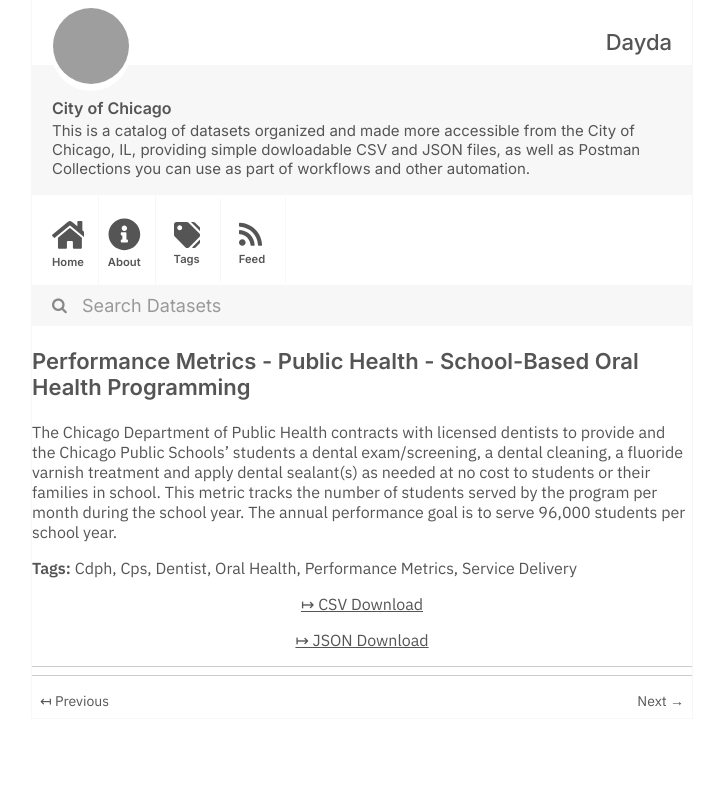
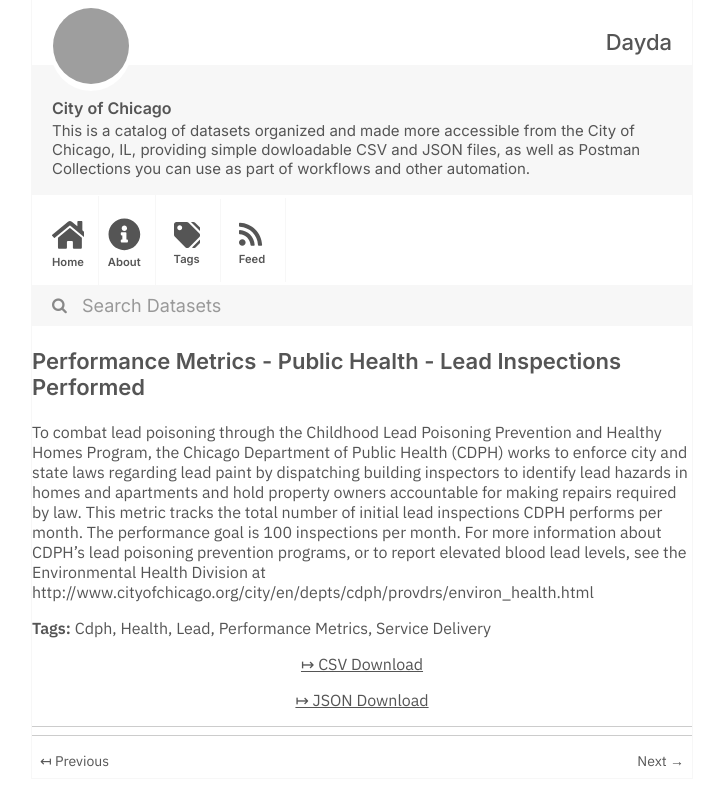
Before and after one commit to dayda-entities/city-of-chicago, a Jekyll site: the page built from _posts/2020-11-10-performance-metrics-public-hea.md, in a window 1280 px wide, cut to the strip 0-806 px from the top of the page. Shown: the whole strip, without its empty margins (278-1001 px from the left). Built offline with Jekyll 4.4.1, drawn with Linux system fonts in a browser that asks for light colours; grey boxes are pictures that could not be loaded.

Commit message:
Publish Data

```diff
--- a/_posts/2020-11-10-performance-metrics-public-hea.md
+++ b/_posts/2020-11-10-performance-metrics-public-hea.md
@@ -1,23 +1,22 @@
 ---
-title: Performance Metrics - Public Health - School-Based Oral Health Programming
-created: '2020-11-10T16:55:30.163668'
-modified: '2020-11-10T16:55:30.163678'
+title: Performance Metrics - Public Health - Lead Inspections Performed
+created: '2020-11-10T16:54:19.515447'
+modified: '2020-11-10T16:54:19.515458'
 state: active
 type: dataset
 tags:
   - Cdph
-  - Cps
-  - Dentist
-  - Oral Health
+  - Health
+  - Lead
   - Performance Metrics
   - Service Delivery
 groups:
   - Local Government
 csv_url: >-
-  https://data.cityofchicago.org/api/views/uvy2-xbnp/rows.csv?accessType=DOWNLOAD
+  https://data.cityofchicago.org/api/views/3mg2-a24n/rows.csv?accessType=DOWNLOAD
 json_url: >-
-  https://data.cityofchicago.org/api/views/uvy2-xbnp/rows.json?accessType=DOWNLOAD
+  https://data.cityofchicago.org/api/views/3mg2-a24n/rows.json?accessType=DOWNLOAD
 layout: post
 
 ---
-The Chicago Department of Public Health contracts with licensed dentists to provide and the Chicago Public Schools' students a dental exam/screening, a dental cleaning, a fluoride varnish treatment and apply dental sealant(s) as needed at no cost to students or their families in school. This metric tracks the number of students served by the program per month during the school year. The annual performance goal is to serve 96,000 students per school year.
+To combat lead poisoning through the Childhood Lead Poisoning Prevention and Healthy Homes Program, the Chicago Department of Public Health (CDPH) works to enforce city and state laws regarding lead paint by dispatching building inspectors to identify lead hazards in homes and apartments and hold property owners accountable for making repairs required by law.  This metric tracks the total number of initial lead inspections CDPH performs per month.  The performance goal is 100 inspections per month.  For more information about CDPH’s lead poisoning prevention programs, or to report elevated blood lead levels, see the Environmental Health Division at http://www.cityofchicago.org/city/en/depts/cdph/provdrs/environ_health.html
```
